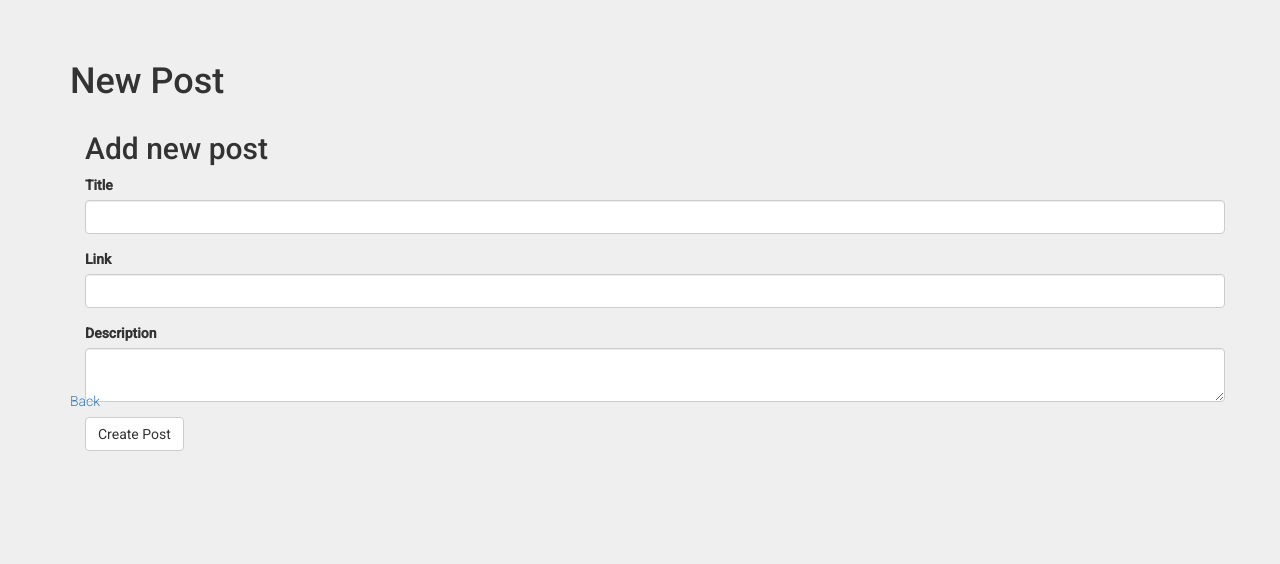
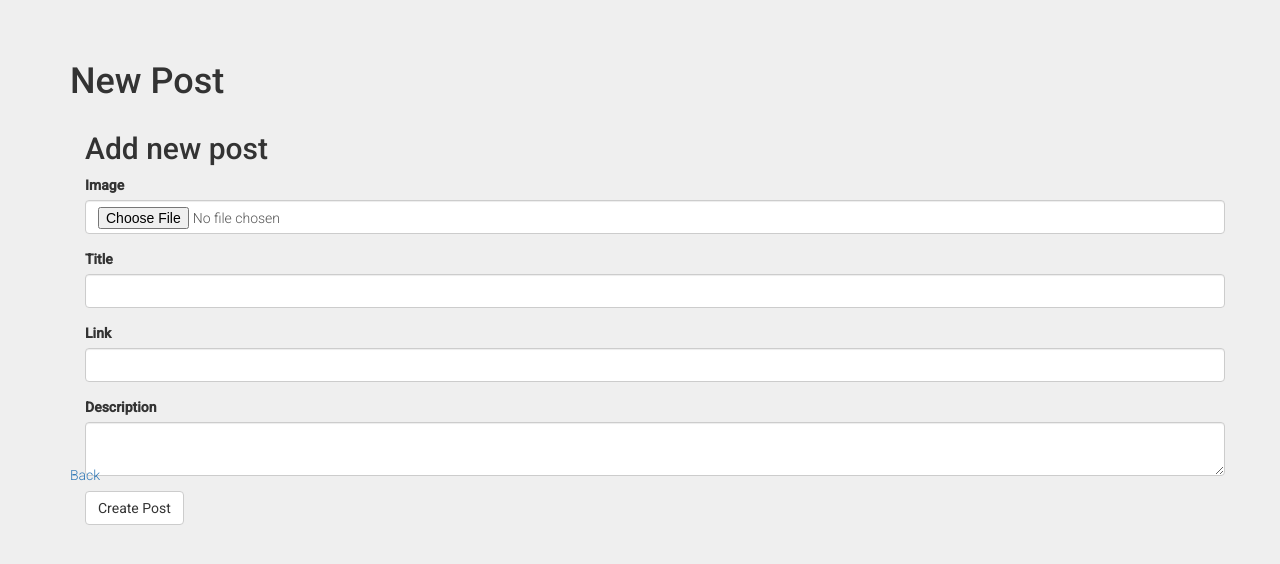
Before and after one commit to jocelynalsdorf/show-space, a Rails app: page /posts/new in a window 1280 px wide. Shown: the top 564 px of the page. Run offline with Rails 7, Linux system fonts and the light colour scheme; the visitor is signed in with stand-in values (Sample User, id 1); style sheets or scripts are compiled from the project's sources; parts of the project's set-up code (start-up, migrations or seed data) failed here and were passed over; some libraries are stand-ins or nearby versions.

Commit message:
adds ability to upload images via paperclip gem

```diff
--- a/app/controllers/posts_controller.rb
+++ b/app/controllers/posts_controller.rb
@@ -47,7 +47,7 @@ private
 	end
 
 	def post_params
-		params.require(:post).permit(:title, :link, :description)
+		params.require(:post).permit(:title, :link, :description, :image)
 	end
 
 
--- a/app/models/post.rb
+++ b/app/models/post.rb
@@ -4,4 +4,7 @@ class Post < ActiveRecord::Base
 	validates :title, :presence => true
  	validates :link, :presence => true
  	validates :description, :presence => true
+
+ 	has_attached_file :image, styles: { medium: "700x500#", small: "350x250#", thumb: "150x150#" }
+  validates_attachment_content_type :image, content_type: /\Aimage\/.*\Z/
 end
--- a/app/views/posts/_form.html.erb
+++ b/app/views/posts/_form.html.erb
@@ -4,6 +4,7 @@
 
 
 <%= simple_form_for @post do |f| %>
+	<%= f.input :image %>
   <%= f.input :title %>
   <%= f.input :link %>
   <%= f.input :description %>
--- a/app/views/posts/index.html.erb
+++ b/app/views/posts/index.html.erb
@@ -5,7 +5,9 @@
 
 		<div class="col-lg-6">
 		  <% @posts.each do |post| %>
-		     <p><%= link_to post.title, post_path(post) %></p>
+		   <%= link_to(image_tag post.image.url(:small))  %>
+		   <p><%= link_to post.title, post_path(post) %></p>
+
 		  <% end %>
 			<p><%= link_to "Add New Post", new_post_path %></p>
 		</div><!-- end of col 6 -->
--- a/app/views/posts/show.html.erb
+++ b/app/views/posts/show.html.erb
@@ -1,6 +1,6 @@
 <% content_for :title, "Space Show | New Post" %>
 
-
+<%= image_tag @post.image.url(:medium) %>
 <h1><%= @post.title %></h1>
 <p><%= @post.link %></p>
 <p><%= @post.description %></p>
```
Also changed, not shown: db/migrate/20150708203927_add_attachment_image_to_posts.rb (added, +11 -0 lines), db/schema.rb, 12 other files.
